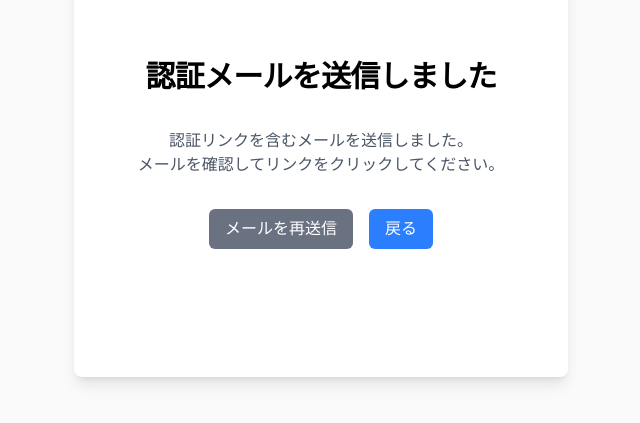
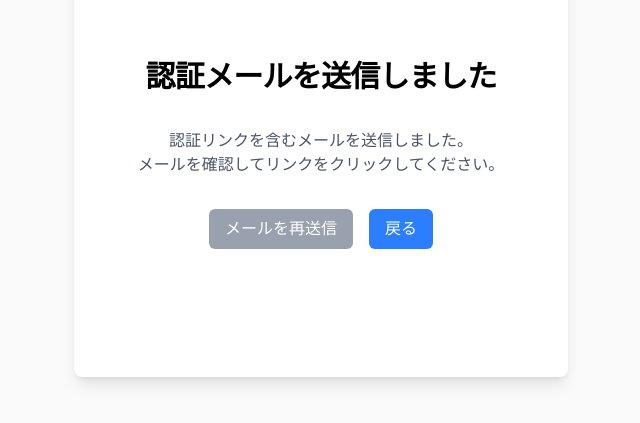
Before and after one commit to yusuke-kadosawa/group-member-list, a Next.js app: page /auth/email-sent in a window 1280 px wide. Shown: the part 247-670 px from the top of the page, without its empty margins (319-959 px from the left). Built offline with nearby package versions, Linux system fonts and the light colour scheme; no server answers; sample sign-in values are in the browser's storage.

Commit message:
authmail-fix

```diff
--- a/app/auth.ts
+++ b/app/auth.ts
@@ -27,27 +27,14 @@ export const { handlers, auth, signIn, signOut } = NextAuth({
     maxAge: 30 * 24 * 60 * 60, // 30日
   },
   pages: {
-    signIn: "/",
     error: "/auth/error",
   },
   callbacks: {
     async signIn({ user, account, profile, email, credentials }) {
       if (account?.provider === "email" && email) {
-        return `/auth/email-sent`;
+        return `/auth/email-sent?email=${encodeURIComponent(email)}`;
       }
       return true;
     },
-    async jwt({ token, account, profile, user }) {
-      if (account?.provider === "email" && user?.email) {
-        token.email = user.email;
-      }
-      return token;
-    },
-    async session({ session, token }) {
-      if (token.email) {
-        session.user.email = token.email;
-      }
-      return session;
-    },
   },
 })
--- a/app/auth/email-sent/page.tsx
+++ b/app/auth/email-sent/page.tsx
@@ -1,13 +1,24 @@
 "use client";
 
-import { useState } from "react";
-import { useSession } from "next-auth/react";
+import { useState, useEffect } from "react";
+import { useSearchParams } from "next/navigation";
 import { resendEmail } from "@/app/api/resend-email";
 
+const RESEND_COOLDOWN_MS = 3000; // 再送信クールダウン時間（ミリ秒）
+
 export default function EmailSent() {
-  const [isSubmitting, setIsSubmitting] = useState(false);
-  const { data: session } = useSession();
-  const email = session?.user?.email;
+  const [isSubmitting, setIsSubmitting] = useState(true); // 初期状態を無効に
+  const searchParams = useSearchParams();
+  const email = searchParams.get("email");
+  console.log("email:", email);
+
+  useEffect(() => {
+    // ページ遷移直後に3秒待って有効化
+    const timer = setTimeout(() => {
+      setIsSubmitting(false);
+    }, RESEND_COOLDOWN_MS);
+    return () => clearTimeout(timer);
+  }, []);
 
   return (
     <div className="flex min-h-screen items-center justify-center bg-zinc-50 font-sans dark:bg-black">
@@ -32,14 +43,18 @@ export default function EmailSent() {
               } catch (error) {
                 console.error("メール再送信エラー", error);
               } finally {
-                setTimeout(() => setIsSubmitting(false), 3000); // 3秒間ボタンを無効化
+                console.log("3秒後にボタンを有効化します");
+                setTimeout(() => {
+                  console.log("ボタンを有効化");
+                  setIsSubmitting(false);
+                }, RESEND_COOLDOWN_MS);
               }
             }}
           >
             <button
               type="submit"
               className={`px-4 py-2 rounded-md transition-colors text-white ${
-                isSubmitting || !email ? "bg-gray-400 cursor-not-allowed" : "bg-gray-500 hover:bg-gray-600"
+                isSubmitting || !email ? "bg-gray-400 cursor-not-allowed" : "bg-blue-500 hover:bg-blue-600"
               }`}
               disabled={isSubmitting || !email}
             >
--- a/app/components/LoginForm.tsx
+++ b/app/components/LoginForm.tsx
@@ -17,7 +17,7 @@ export default function LoginForm() {
         body: JSON.stringify({ email }),
       })
       if (res.ok) {
-        router.push('/auth/email-sent')
+        router.push(`/auth/email-sent?email=${encodeURIComponent(email)}`)
       } else {
         const j = await res.json().catch(() => ({}))
         alert(j?.error || '認証に失敗しました')
--- a/app/layout.tsx
+++ b/app/layout.tsx
@@ -1,7 +1,4 @@
-"use client";
-
 import { Geist, Geist_Mono } from "next/font/google";
-import { SessionProvider } from "next-auth/react";
 import "./globals.css";
 
 const geistSans = Geist({
@@ -24,9 +21,7 @@ export default function RootLayout({
       <body
         className={`${geistSans.variable} ${geistMono.variable} antialiased`}
       >
-        <SessionProvider>
-          {children}
-        </SessionProvider>
+        {children}
       </body>
     </html>
   );
```
